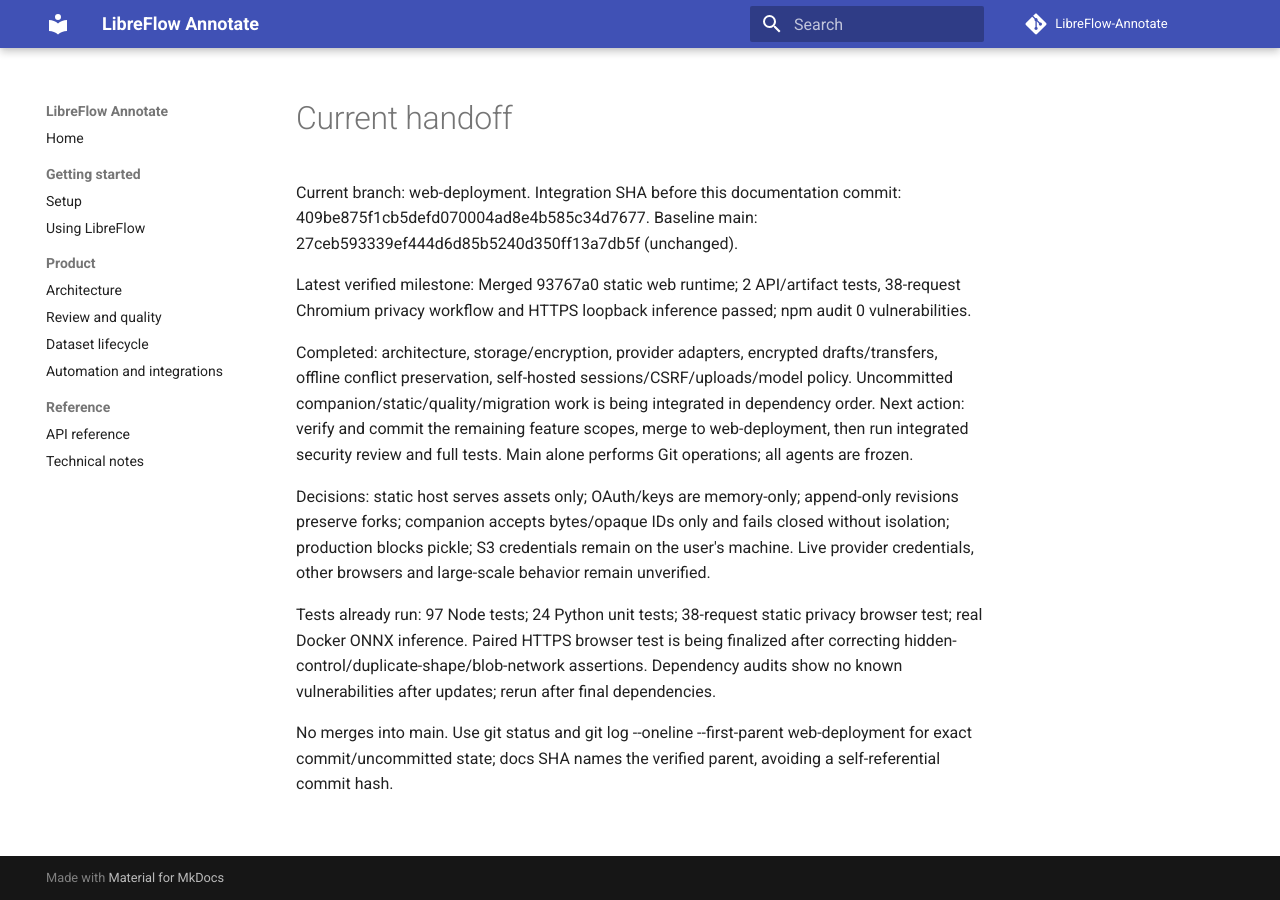
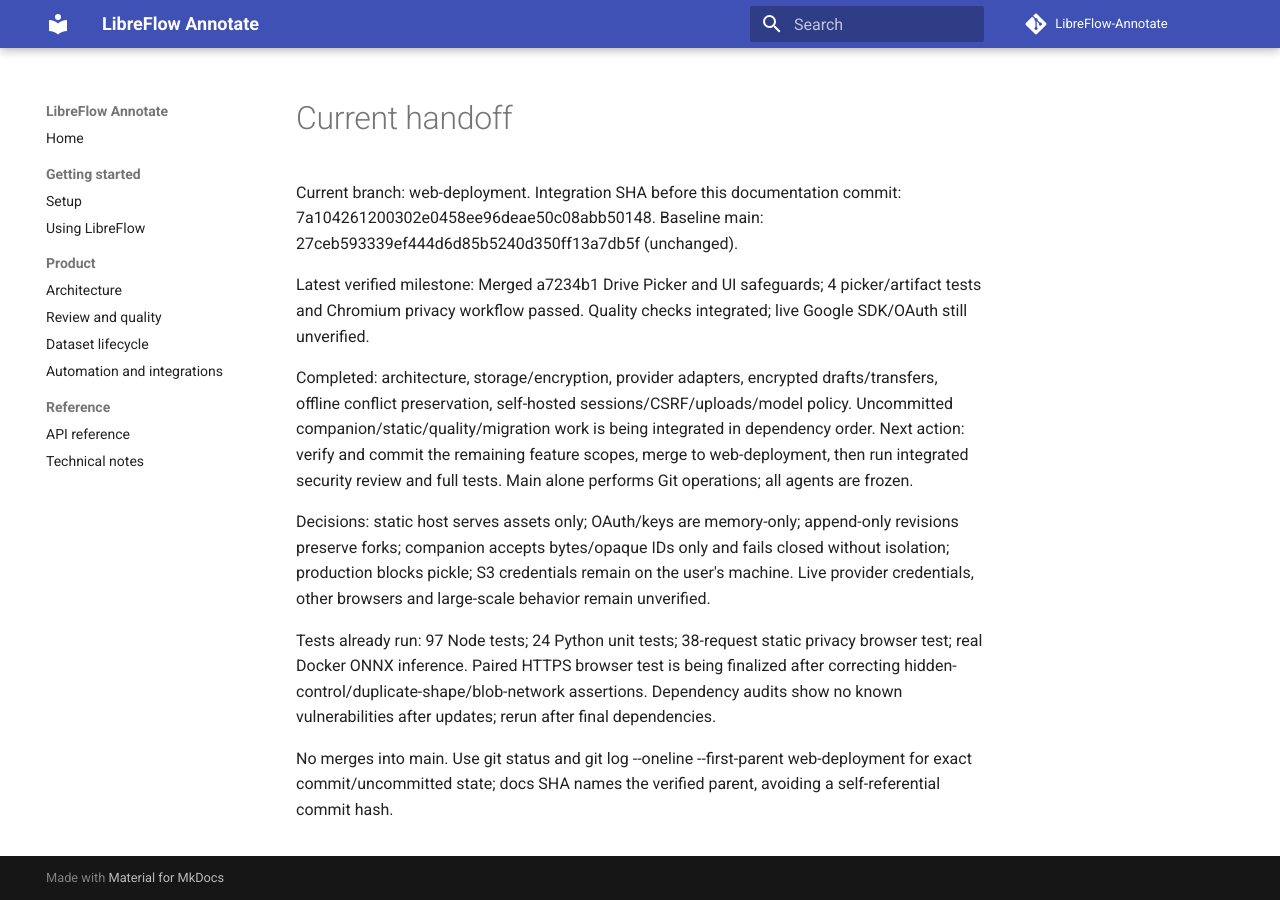
Before and after one commit to private-dev-ph/LibreFlow-Annotate, an MkDocs documentation site: the page built from docs/web-deployment/handoff.md, in a window 1280 px wide. Built offline with MkDocs 1.6.1 and Material for MkDocs 9.7.7, drawn with Linux system fonts in a browser that asks for light colours; comment, search, counter and statistics services are not loaded.

Commit message:
Record verified Drive selection and integrated quality checks

```diff
--- a/docs/web-deployment/handoff.md
+++ b/docs/web-deployment/handoff.md
@@ -1,9 +1,9 @@
 # Current handoff
 
-Current branch: web-deployment. Integration SHA before this documentation commit: 409be875f1cb5defd070004ad8e4b585c34d7677.
+Current branch: web-deployment. Integration SHA before this documentation commit: 7a104261200302e0458ee96deae50c08abb50148.
 Baseline main: 27ceb593339ef444d6d85b5240d350ff13a7db5f (unchanged).
 
-Latest verified milestone: Merged 93767a0 static web runtime; 2 API/artifact tests, 38-request Chromium privacy workflow and HTTPS loopback inference passed; npm audit 0 vulnerabilities.
+Latest verified milestone: Merged a7234b1 Drive Picker and UI safeguards; 4 picker/artifact tests and Chromium privacy workflow passed. Quality checks integrated; live Google SDK/OAuth still unverified.
 
 Completed: architecture, storage/encryption, provider adapters, encrypted drafts/transfers, offline conflict preservation, self-hosted sessions/CSRF/uploads/model policy. Uncommitted companion/static/quality/migration work is being integrated in dependency order.
 Next action: verify and commit the remaining feature scopes, merge to web-deployment, then run integrated security review and full tests. Main alone performs Git operations; all agents are frozen.
```
Also changed, not shown: docs/web-deployment/progress.md (+2 -0 lines).
